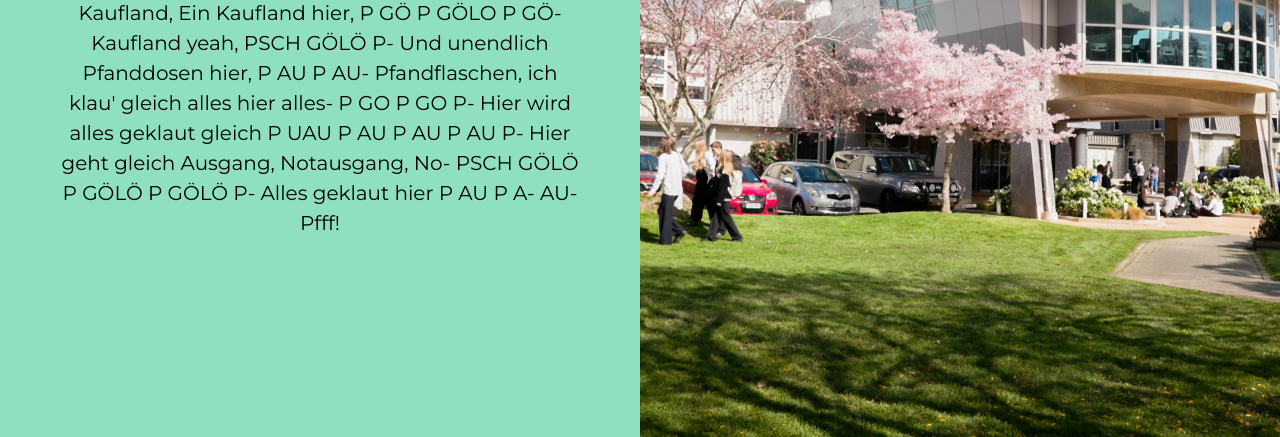
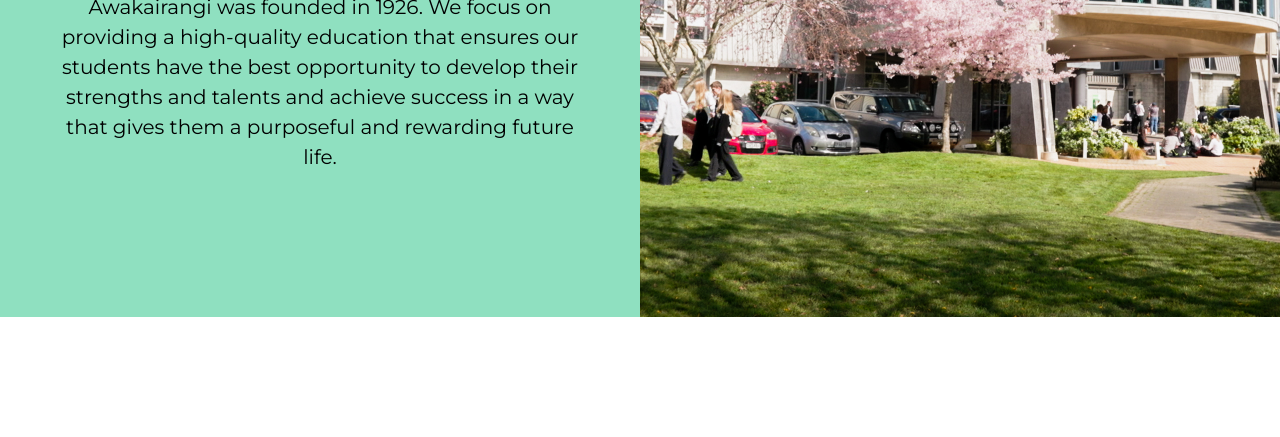
Before and after one commit to Eli220/3.4-3.8-Eli-Church, a plain HTML site: page index.html in a window 1280 px wide. Shown: the part 378-815 px from the top of the page. Drawn offline with nearby package versions, Linux system fonts and the light colour scheme.

Commit message:
first model home-page done | landscape

```diff
--- a/index.html
+++ b/index.html
@@ -81,7 +81,7 @@
     <div class="body-item" id="body-left">
       <img src="images/HVH_LOGO.png" alt="HVHS">
       <h2>About Our School</h2>
-      <h3>Kaufland, Ein Kaufland hier, P GÖ P GÖLO P GÖ-Kaufland yeah, PSCH GÖLÖ P- Und unendlich Pfanddosen hier, P AU P AU- Pfandflaschen, ich klau' gleich alles hier alles- P GO P GO P- Hier wird alles geklaut gleich P UAU P AU P AU P AU P- Hier geht gleich Ausgang, Notausgang, No- PSCH GÖLÖ P GÖLÖ P GÖLÖ P- Alles geklaut hier P AU P A- AU- Pfff!</h3>
+      <h3>Hutt Valley High School, Te Kura Tuarua o Te Awakairangi was founded in 1926. We focus on providing a high-quality education that ensures our students have the best opportunity to develop their strengths and talents and achieve success in a way that gives them a purposeful and rewarding future life.</h3>
     </div>
 
     <div class="body-item" id="body-right">
--- a/style.css
+++ b/style.css
@@ -19,7 +19,6 @@
   grid-template-rows: 56px;
   grid-template-areas:
     'text search';
-
 }
 
 .nav-item {
@@ -144,7 +143,6 @@
   height: 0;
   left: 0;
   opacity: 0;
-  position: absolute;
   display: block;
   margin: 0 auto;
   position: relative;
@@ -213,7 +211,7 @@
 }
 
 .body-item {
-  height: 100%;
+  height: 700px;
   width: 100%;
 }
 
@@ -221,7 +219,7 @@
   grid-area: body-left;
   background-color: #8fe0c0;
   color: black;
-  height: 100%;
+  height: 600px;
   img {
     object-fit: contain;
     height:30%;
@@ -247,9 +245,12 @@
 #body-right {
   grid-area: body-right;
   img {
-    object-fit: contain;
-    height:100%;
-    width:100%;
+    position: absolute;
+    z-index: -1;
+    height: 600px;
+    width: 50%;
+    object-fit: cover;
+    object-position: 70% 50%;
   }
 }
 
@@ -273,7 +274,6 @@
 
   .nav-bar-b {
     display: grid;
-    width: 100%;
   }
   .nav-bar-b #text {
     font-family: "Montserrat", sans-serif;
@@ -282,6 +282,7 @@
     font-size: 28px;
     padding: 8px 8px 8px 16px;
     text-align: left;
+
   }
 
 /*********************************************************/
@@ -292,12 +293,14 @@
   }
 
   .main-body-b {
+    height:100%;
     display: grid;
     img{
-      height:540px;
-      width:860px;
+      position: absolute;
+      height: 100%;
+      width: 100%;
       object-fit: cover;
-
+      object-position: 70% 100%;
     }
   }
 
```
